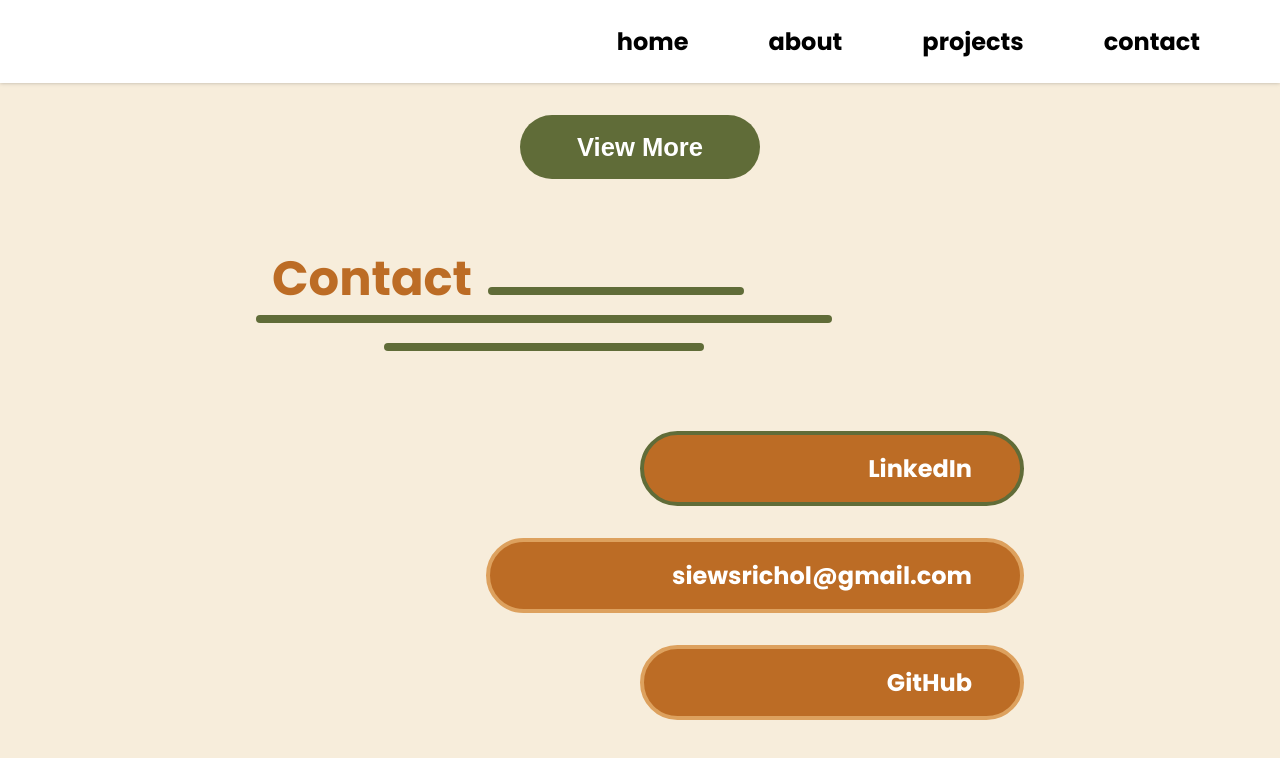
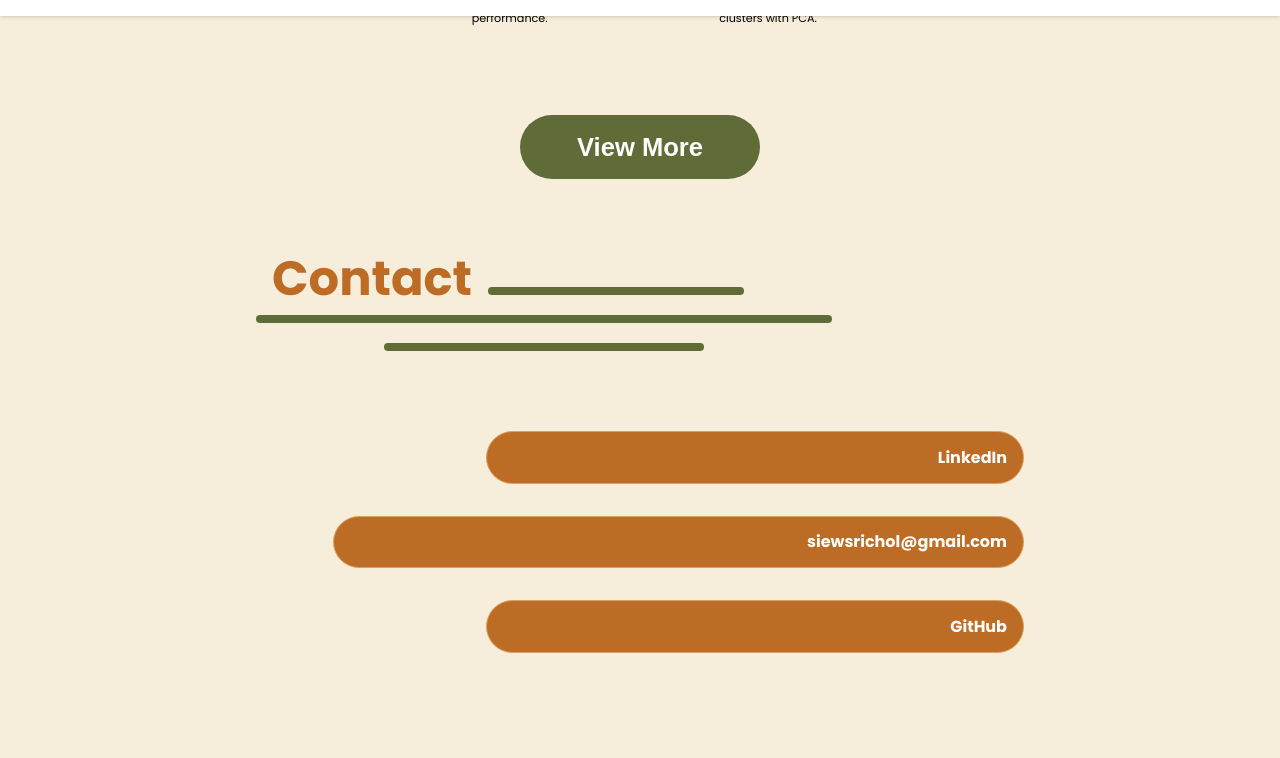
Before and after one commit to annaleexjohnson/w-portfolio, a React (Vite) app: page / in a window 1280 px wide. In both pictures the pointer is over the element "LinkedIn". Shown: the part 5642-6400 px from the top of the page. Built offline with nearby package versions, Linux system fonts and the light colour scheme.

Commit message:
Add hover effects

```diff
--- a/src/styles/contact.module.scss
+++ b/src/styles/contact.module.scss
@@ -37,9 +37,10 @@
                 font-size: 1.5rem;
                 border-radius: 3rem;
                 border: 0.3rem $primary solid;
+                transition: 200ms ease-in-out;
 
                 &:hover{
-                    border: 0.3rem $secondary solid;
+                    font-size: 2rem;
                 }
             }
         }
--- a/src/styles/projectitem.module.scss
+++ b/src/styles/projectitem.module.scss
@@ -31,6 +31,11 @@
         margin: 0.5rem 0;
     }
 
+    &:hover{
+        border-radius: 2rem;
+        outline: 0.3rem solid $primary;
+    }
+
     @include md-screen{
         width: 50%;
         padding: 1rem;
```
